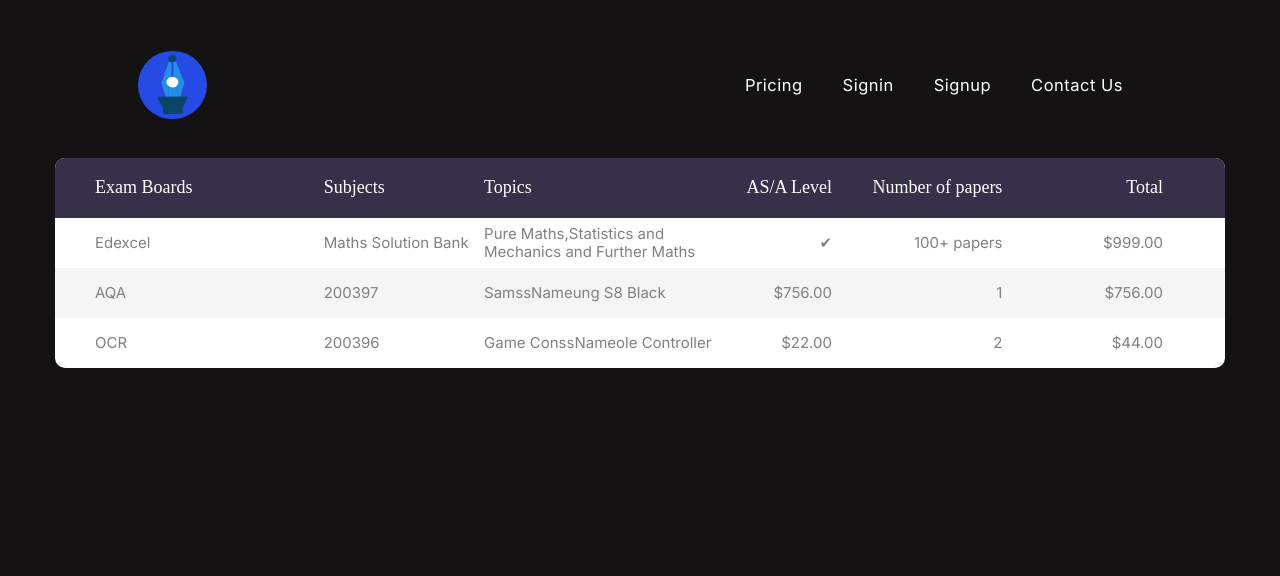
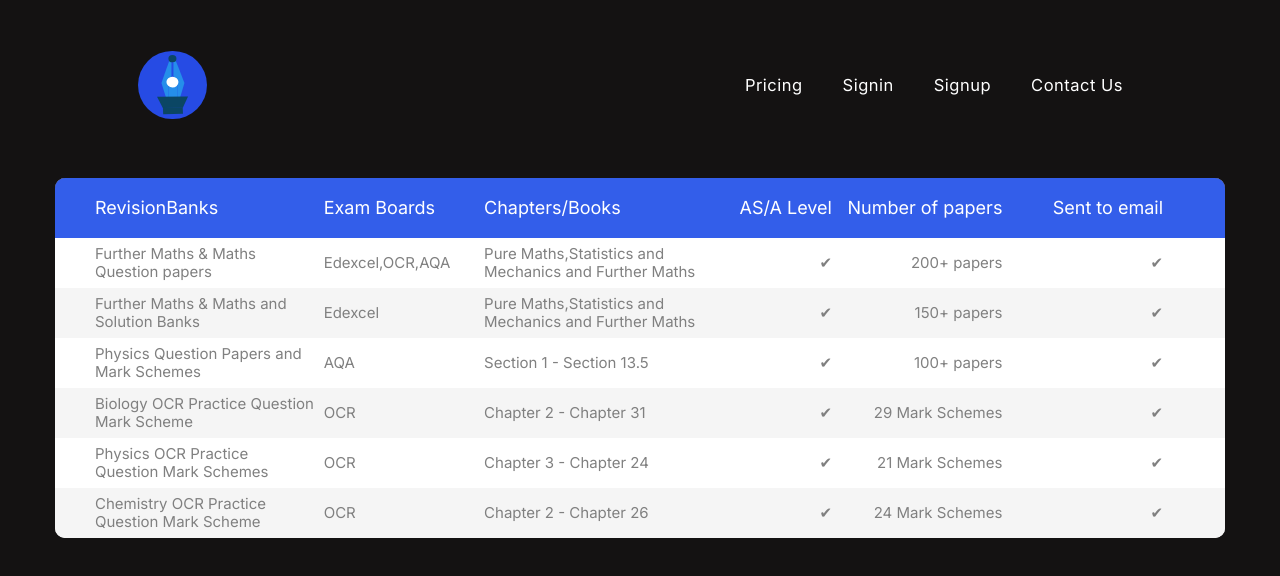
Before and after one commit to CaesarCloudSync/RevisionBank-Frontend, a React (Create React App) app: page /revisionbanktools in a window 1280 px wide. Shown: the top 576 px of the page. Built offline with nearby package versions, Linux system fonts and the light colour scheme.

Commit message:
Revisionbankdeployclose

```diff
--- a/src/components/AQA/physicsaqa.tsx
+++ b/src/components/AQA/physicsaqa.tsx
@@ -23,11 +23,11 @@
   title:Object;
   constructor(maxRowBased:any){
     this.title = maxRowBased ? {marginLeft: "10%",position:"relative",top:"30px",fontSize:"1.5em",fontWeight:"bold",color:"#3f51b5"} : {}
-    this.textcolor = {color:"white"};
-    this.containercenter = {display:"flex",justifyContent: maxRowBased ? "left" : "center",marginLeft:maxRowBased ? "2%": "auto"};
-    this.inputbars = {width: "100%"}
+    this.textcolor = {color:"black"};
+    this.containercenter = {display:"flex",justifyContent: maxRowBased ? "left" : "center",marginLeft:maxRowBased ? "2%": "auto",marginBottom: maxRowBased ? "2%" :"auto"};
+    this.inputbars = {width: "100%",borderRadius:"5px",border:"1px solid grey"}
     this.containercentercol = {display: "flex",flexDirection: maxRowBased ? 'row' : 'column',alignItems: "center",justifyContent: maxRowBased ? "left":"center",marginTop: maxRowBased ? "5%" : "5%",marginLeft:maxRowBased ? "2%": "auto"};
-    this.largecontainer = {margin: maxRowBased ? "10%" : "none",border: maxRowBased ?  "1px solid black" : "none", borderRadius: maxRowBased ? "10px" : "none"}
+    this.largecontainer = {backgroundColor:"white",margin: maxRowBased ? "10%" : "none",border: maxRowBased ?  "1px solid black" : "none", borderRadius: maxRowBased ? "10px" : "none",height:"40rem"}
   }
 }
 export default function PhysicsAqa (){
@@ -79,10 +79,10 @@
         { tokenbool ?
         <div>
         <div style={Object.assign({},styles.containercenter,styles.title)}>
-          <h2 style={styles.textcolor}>PhysicsAqa Question Papers</h2>
+          <h2 style={{color:"#3f51b5"}}>PhysicsAqa Question Papers</h2>
         </div>
         <div style={styles.largecontainer}>
-          <div style={styles.containercenter}>
+          <div style={Object.assign({},styles.containercenter,{marginTop:"10px"})}>
           <h2 style={styles.textcolor}>PhysicsAqaQP</h2>
           </div>
           <div style={styles.containercenter}>
@@ -112,7 +112,7 @@
           </div>
 
           <div style={Object.assign({},styles.containercenter,{marginTop:maxRowBased ? "20px":"auto",marginBottom:maxRowBased ? "20px":"auto"})}>
-          <Button variant="contained" onClick={sendApi}>Scrape</Button>
+          <Button variant="contained" style={{fontSize:"13px"}} onClick={sendApi}>Submit</Button>
           </div>
           <div style={styles.containercenter}>
           <p>{isLoading && <p>Loading...</p>}</p>
--- a/src/components/homepage/components/aboutsection.tsx
+++ b/src/components/homepage/components/aboutsection.tsx
@@ -10,7 +10,7 @@
         </div>
         <div className="container" data-aos="fade-up" data-aos-duration="1000">
             <p className='about-text'>
-                STEMScraper was founded with the goal improve the efficiency of students study. Our tools provide Question Papers, Markschemes
+                RevisionBank was founded with the goal improve the efficiency of students study. Our tools provide Question Papers, Markschemes and
                 Solution Banks for a range of subjects and so many more to reduce the time needed for students searching for resources. Spanning many
                 exam boards in the A level discography. Sending an email with the papers.
 
--- a/src/components/homepage/components/topsection.tsx
+++ b/src/components/homepage/components/topsection.tsx
@@ -3,6 +3,7 @@
 import './topsection.css'
 export default function TopSection(){
   const navigate = useNavigate();
+  //<button  className="btn documentation_btn">documentation</button>
     return(
       <section className="wrapper">
         <div className="container">
@@ -19,10 +20,10 @@
 
               <div className="btn_wrapper">
                 <button onClick={() => {navigate('/revisionbanktools')}} className="btn view_more_btn">
-                  view all tools <i className="ri-arrow-right-line"></i>
+                  RevisionBanks <i className="ri-arrow-right-line"></i>
                 </button>
 
-                <button  className="btn documentation_btn">documentation</button>
+
               </div>
             </div>
             <div className="grid-item-2">
--- a/src/components/pricing/payment.tsx
+++ b/src/components/pricing/payment.tsx
@@ -20,7 +20,7 @@
     const price = (statevalue !== null) ? statevalue.price : ""
     const email = (statevalue !== null) ? statevalue.email : ""
     const [checkout, setCheckout] = React.useState(false);
-    console.log(statevalue)
+    //console.log(statevalue)
     function navbilling(){
         navigate("/billing",{state:{token:token,subscription:subscription,price:price,email:email}})
 
--- a/src/components/revisionbanktools/revisionbanktools.css
+++ b/src/components/revisionbanktools/revisionbanktools.css
@@ -76,9 +76,11 @@
   width: 100%;
   margin: 0 auto;
 }
-
+.containerposition{
+  position: relative;
+  top: 50px;
+}
 .container-table100 {
-  margin-top: 30px;
   width: 100%;
   /*min-height: 100vh;*/
   display: flex;
@@ -133,8 +135,8 @@
 
 
 .table100-head th{
-  font-family: OpenSans-Regular;
   font-size: 18px;
+  background-color: #335eea;
   color: #fff;
   line-height: 1.2;
   font-weight: unset;
@@ -145,7 +147,6 @@
 }
 
 tbody tr {
-  font-family: OpenSans-Regular;
   font-size: 15px;
   color: #808080;
   line-height: 1.2;
--- a/src/components/revisionbanktools/revisionbanktools.tsx
+++ b/src/components/revisionbanktools/revisionbanktools.tsx
@@ -5,44 +5,69 @@
     return(
         <div className="limiter">
         <HeaderComponent></HeaderComponent>
+		<div className='containerposition'>
 			<div className="container-table100">
 				<div className="wrap-table100">
 					<div className="table100">
 						<table>
 							<thead>
 								<tr className="table100-head">
-								<th className="column1">Exam Boards</th>
-								<th className="column2">Subjects</th>
-								<th className="column3">Topics</th>
+									<th className="column1">RevisionBanks</th>
+									<th className="column2">Exam Boards</th>
+									<th className="column3">Chapters/Books</th>
 									<th className="column4">AS/A Level</th>
 									<th className="column5">Number of papers</th>
-								<th className="column6">Total</th>
+									<th className="column6">Sent to email</th>
 								</tr>
 							</thead>
 							<tbody>
 									<tr>
-									<td className="column1">Edexcel</td>
-									<td className="column2">Maths Solution Bank</td>
+										<td className="column1">Further Maths & Maths Question papers</td>
+										<td className="column2">Edexcel,OCR,AQA</td>
 										<td className="column3">Pure Maths,Statistics and Mechanics and Further Maths </td>
 										<td className="column4">&#10004;</td>
-									<td className="column5">100+ papers</td>
-									<td className="column6">$999.00</td>
+										<td className="column5">200+ papers</td>
+										<td className="column6">&#10004;</td>
 									</tr>
 									<tr>
-									<td className="column1">AQA</td>
-									<td className="column2">200397</td>
-									<td className="column3">SamssNameung S8 Black</td>
-									<td className="column4">$756.00</td>
-									<td className="column5">1</td>
-									<td className="column6">$756.00</td>
+										<td className="column1">Further Maths & Maths and Solution Banks</td>
+										<td className="column2">Edexcel</td>
+										<td className="column3">Pure Maths,Statistics and Mechanics and Further Maths </td>
+										<td className="column4">&#10004;</td>
+										<td className="column5">150+ papers</td>
+										<td className="column6">&#10004;</td>
 									</tr>
 									<tr>
-									<td className="column1">OCR</td>
-									<td className="column2">200396</td>
-									<td className="column3">Game ConssNameole Controller</td>
-									<td className="column4">$22.00</td>
-									<td className="column5">2</td>
-									<td className="column6">$44.00</td>
+										<td className="column1">Physics Question Papers and Mark Schemes</td>
+										<td className="column2">AQA</td>
+										<td className="column3">Section 1 - Section 13.5</td>
+										<td className="column4">&#10004;</td>
+										<td className="column5">100+ papers</td>
+										<td className="column6">&#10004;</td>
+									</tr>
+									<tr>
+										<td className="column1">Biology OCR Practice Question Mark Scheme</td>
+										<td className="column2">OCR</td>
+										<td className="column3">Chapter 2 - Chapter 31</td>
+										<td className="column4">&#10004;</td>
+										<td className="column5">29 Mark Schemes</td>
+										<td className="column6">&#10004;</td>
+									</tr>
+									<tr>
+										<td className="column1">Physics OCR Practice Question Mark Schemes</td>
+										<td className="column2">OCR</td>
+										<td className="column3">Chapter 3 - Chapter 24</td>
+										<td className="column4">&#10004;</td>
+										<td className="column5">21 Mark Schemes</td>
+										<td className="column6">&#10004;</td>
+									</tr>
+									<tr>
+										<td className="column1">Chemistry OCR Practice Question Mark Scheme</td>
+										<td className="column2">OCR</td>
+										<td className="column3">Chapter 2 - Chapter 26</td>
+										<td className="column4">&#10004;</td>
+										<td className="column5">24 Mark Schemes</td>
+										<td className="column6">&#10004;</td>
 									</tr>
 
 							</tbody>
@@ -51,5 +76,6 @@
 				</div>
 			</div>
 		</div>
+	</div>
     )
 }
```
Also changed, not shown: src/components/OCR/ocrscience.tsx (+4 -13 lines), src/components/fmaths/fmathqp.tsx (+5 -11 lines), src/components/fmaths/fmathsb.tsx (+12 -15 lines), 1 other file (tests, documents, lock files or other folders). Lines whose indentation alone changed are shown as unchanged.
